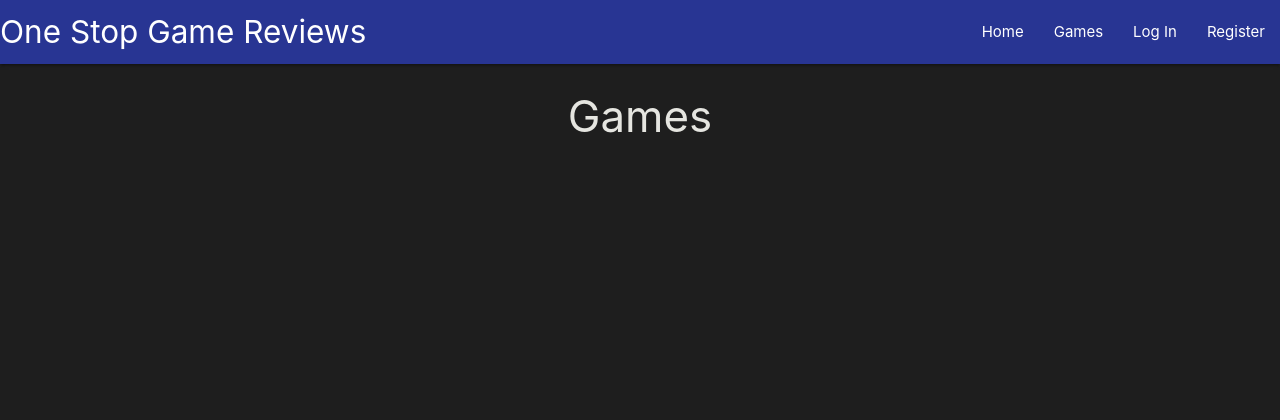
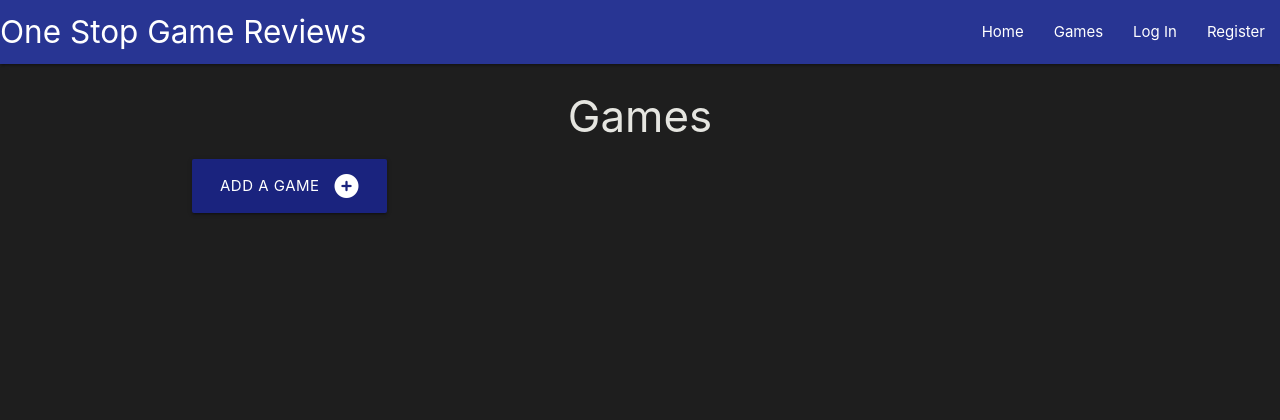
Before and after one commit to joshfreeman00/video-game-review-MS3, a Flask app: page /get_games in a window 1280 px wide. Shown: the top 420 px of the page. Run offline with Flask 2, Linux system fonts and the light colour scheme; data that the repository does not hold is empty; some libraries are stand-ins or nearby versions.

Commit message:
Implement a button to add a game

```diff
--- a/videogamereview/templates/games.html
+++ b/videogamereview/templates/games.html
@@ -3,4 +3,10 @@
 
 <h3 class="center-align">Games</h3>
 
+<div class="row">
+    <div class="left">
+        <a href="{{ url_for('add_game')}}" class="btn-large indigo darken-4">Add a Game <i class="fas fa-circle-plus right"></i></a>
+    </div>
+</div>
+
 {% endblock %}
```
